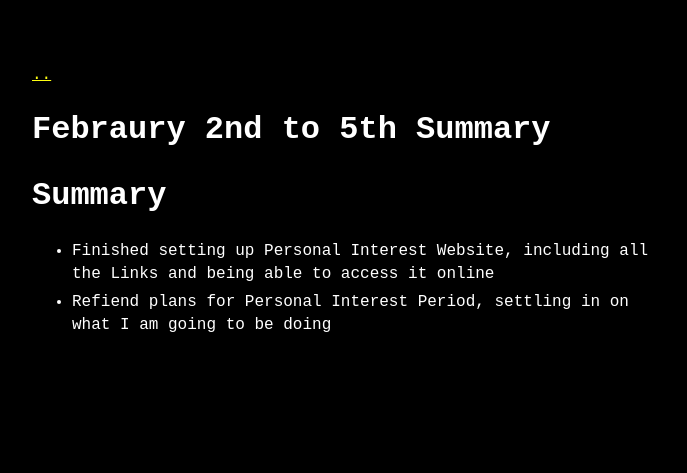
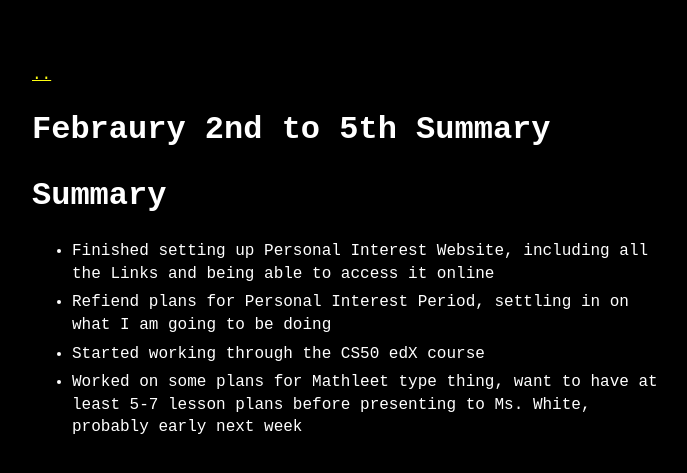
Before and after one commit to Something3949/something3949.github.io, a Jekyll site: the page built from feb2ndTo5th.md, in a window 1280 px wide. Shown: the top 473 px of the page, without its empty margins (288-975 px from the left). Built offline with Jekyll 4.4.1, drawn with Linux system fonts in a browser that asks for light colours.

```diff
--- a/Gemfile
+++ b/Gemfile
@@ -8,9 +8,4 @@ gem "json"
 gem "webrick"
 
 
-
-
-
-
-
 gemspec
--- a/feb2ndTo5th.md
+++ b/feb2ndTo5th.md
@@ -6,3 +6,5 @@ title: Febraury 2nd to 5th Summary
 # Summary
 - Finished setting up Personal Interest Website, including all the Links and being able to access it online
 - Refiend plans for Personal Interest Period, settling in on what I am going to be doing
+- Started working through the CS50 edX course
+- Worked on some plans for Mathleet type thing, want to have at least 5-7 lesson plans before presenting to Ms. White, probably early next week
```
Also changed, not shown: _posts/2024-02-07-CS50-Start.md (added, +14 -0 lines), _posts/2024-02-09-working-on-cs50.md (added, +11 -0 lines), _posts/2024-02-08-markdown-learning.md (renamed from _posts/2024-02-06-markdown-learning.md).
